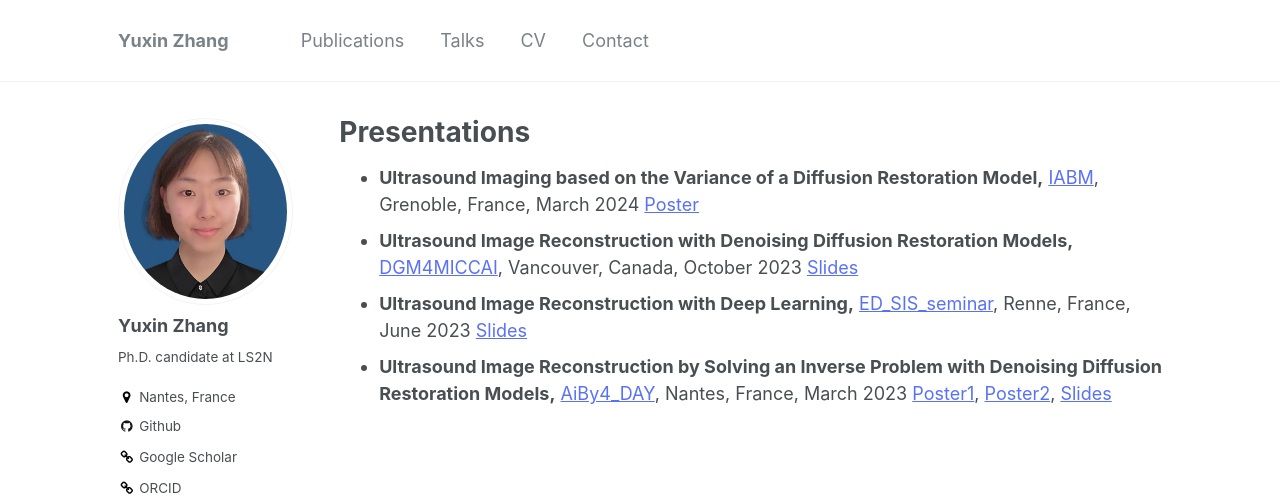
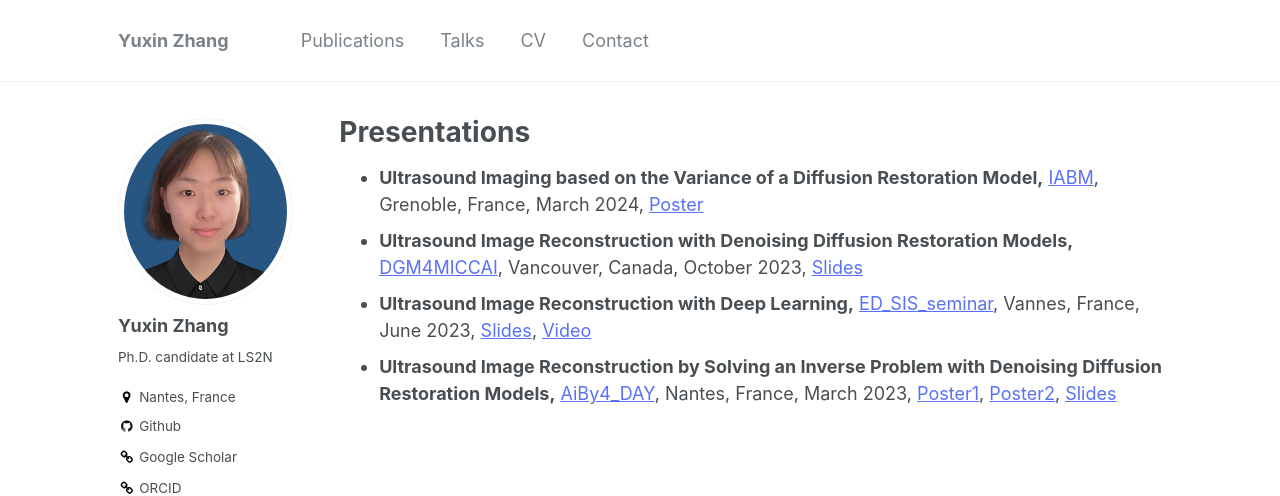
Before and after one commit to Yuxin-Zhang-Jasmine/Yuxin-Zhang-Jasmine.github.io, a Jekyll site: the page built from _pages/talks.html, in a window 1280 px wide. Shown: the top 496 px of the page. Built offline with Jekyll 4.4.1, drawn with Linux system fonts in a browser that asks for light colours.

Commit message:
Update talks.html

```diff
--- a/_pages/talks.html
+++ b/_pages/talks.html
@@ -8,16 +8,16 @@ author_profile: true
 
 <ul>
   <li>
-    <strong>Ultrasound Imaging based on the Variance of a Diffusion Restoration Model,</strong> <a href="https://iabm2024.sciencesconf.org/" style="color: #5971f7; text-decoration: underline;">IABM</a>, Grenoble, France, March 2024 <a href="https://yuxin-zhang-jasmine.github.io/files/IABM/IABM2024_poster.pdf" style="color: #5971f7; text-decoration: underline;">Poster</a>
+    <strong>Ultrasound Imaging based on the Variance of a Diffusion Restoration Model,</strong> <a href="https://iabm2024.sciencesconf.org/" style="color: #5971f7; text-decoration: underline;">IABM</a>, Grenoble, France, March 2024, <a href="https://yuxin-zhang-jasmine.github.io/files/IABM/IABM2024_poster.pdf" style="color: #5971f7; text-decoration: underline;">Poster</a>
   </li>
   <li>
-    <strong>Ultrasound Image Reconstruction with Denoising Diffusion Restoration Models,</strong> <a href="https://dgm4miccai.github.io/" style="color: #5971f7; text-decoration: underline;">DGM4MICCAI</a>, Vancouver, Canada, October 2023 <a href="https://yuxin-zhang-jasmine.github.io/files/DGM4MICCAI/DGM4MICCAI2023_32_slides.pdf" style="color: #5971f7; text-decoration: underline;">Slides</a>
+    <strong>Ultrasound Image Reconstruction with Denoising Diffusion Restoration Models,</strong> <a href="https://dgm4miccai.github.io/" style="color: #5971f7; text-decoration: underline;">DGM4MICCAI</a>, Vancouver, Canada, October 2023, <a href="https://yuxin-zhang-jasmine.github.io/files/DGM4MICCAI/DGM4MICCAI2023_32_slides.pdf" style="color: #5971f7; text-decoration: underline;">Slides</a>
   </li>
   <li>
-    <strong>Ultrasound Image Reconstruction with Deep Learning,</strong> <a href="https://ed-sis.doctorat-paysdelaloire.fr/pendant/ed-sis-seminar" style="color: #5971f7; text-decoration: underline;">ED_SIS_seminar</a>, Renne, France, June 2023 <a href="https://yuxin-zhang-jasmine.github.io/files/EDSIS/ED_SIS_seminar_2023.pdf" style="color: #5971f7; text-decoration: underline;">Slides</a>
+    <strong>Ultrasound Image Reconstruction with Deep Learning,</strong> <a href="https://ed-sis.doctorat-paysdelaloire.fr/pendant/ed-sis-seminar" style="color: #5971f7; text-decoration: underline;">ED_SIS_seminar</a>, Vannes, France, June 2023, <a href="https://yuxin-zhang-jasmine.github.io/files/EDSIS/ED_SIS_seminar_2023.pdf" style="color: #5971f7; text-decoration: underline;">Slides</a>, <a href="https://www.bilibili.com/video/BV1kZ421q7gF/?vd_source=e06c10e6def4a4103e4728dc5c00fbbb" style="color: #5971f7; text-decoration: underline;">Video</a>
   </li>
   <li>
     <strong>Ultrasound Image Reconstruction by Solving an Inverse Problem with Denoising Diffusion
-Restoration Models,</strong> <a href="https://aiby4.ls2n.fr/2022/12/01/aiby4-day/" style="color: #5971f7; text-decoration: underline;">AiBy4_DAY</a>, Nantes, France, March 2023 <a href="https://yuxin-zhang-jasmine.github.io/files/AiBy4/AiBy4_v1_poster.pdf" style="color: #5971f7; text-decoration: underline;">Poster1</a>, <a href="https://yuxin-zhang-jasmine.github.io/files/AiBy4/AiBy4_v2_poster.pdf" style="color: #5971f7; text-decoration: underline;">Poster2</a>, <a href="https://yuxin-zhang-jasmine.github.io/files/AiBy4/AiBy4_Slides.pdf" style="color: #5971f7; text-decoration: underline;">Slides</a>
+Restoration Models,</strong> <a href="https://aiby4.ls2n.fr/2022/12/01/aiby4-day/" style="color: #5971f7; text-decoration: underline;">AiBy4_DAY</a>, Nantes, France, March 2023, <a href="https://yuxin-zhang-jasmine.github.io/files/AiBy4/AiBy4_v1_poster.pdf" style="color: #5971f7; text-decoration: underline;">Poster1</a>, <a href="https://yuxin-zhang-jasmine.github.io/files/AiBy4/AiBy4_v2_poster.pdf" style="color: #5971f7; text-decoration: underline;">Poster2</a>, <a href="https://yuxin-zhang-jasmine.github.io/files/AiBy4/AiBy4_Slides.pdf" style="color: #5971f7; text-decoration: underline;">Slides</a>
   </li>
 </ul>
```
